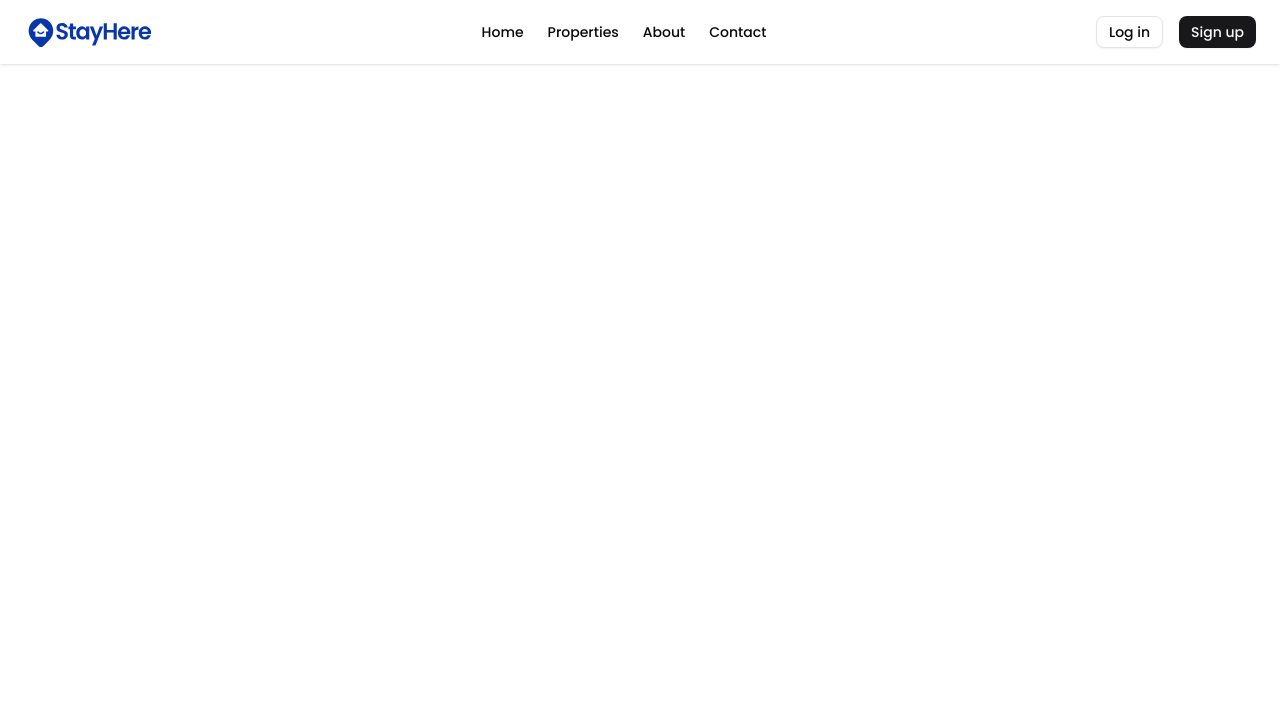
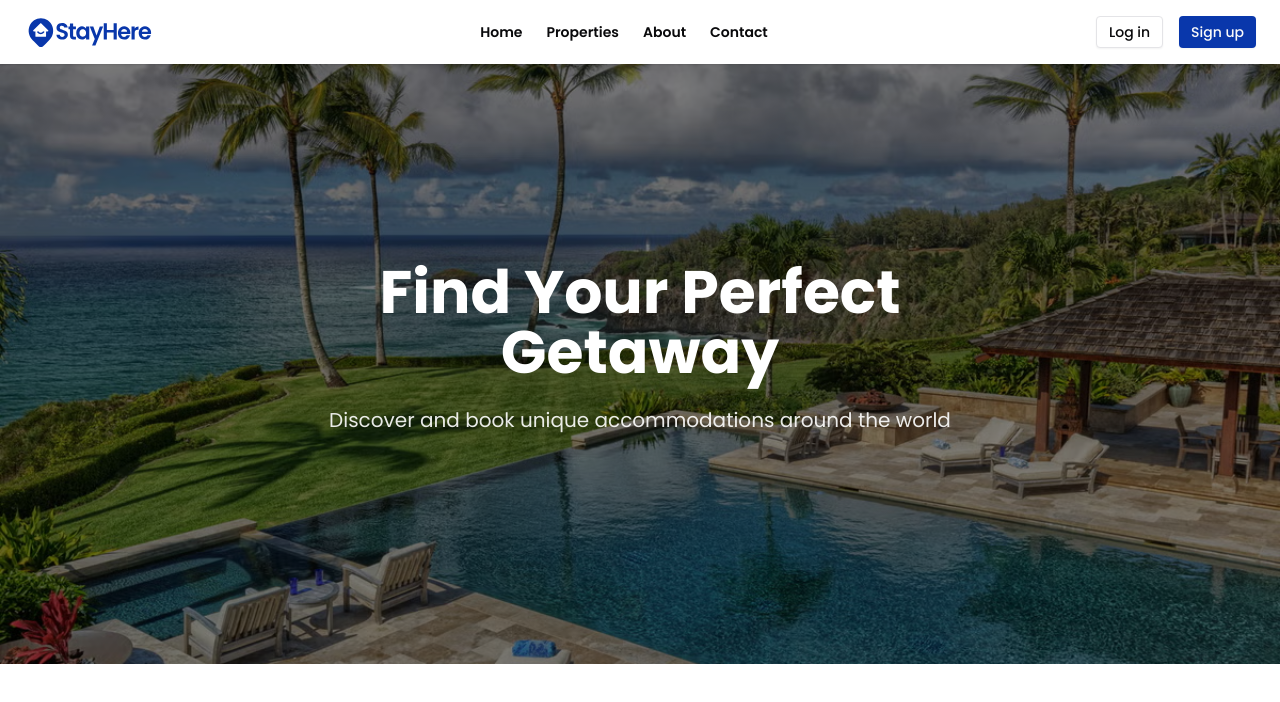
Before and after one commit to diwakarjha554/stayhere, a Next.js app: page / in a window 1280 px wide. Shown: the top 702 px of the page. Built offline with nearby package versions, Linux system fonts and the light colour scheme; no server answers.

Commit message:
added the hero section

```diff
--- a/app/page.tsx
+++ b/app/page.tsx
@@ -1,9 +1,11 @@
+import Hero from "@/components/home/hero";
 import { Header } from "@/components/shared/header";
 
 const page = () => {
   return (
     <main className="min-h-screen">
       <Header />
+      <Hero />
     </main>
   );
 };
--- /dev/null
+++ b/components/home/hero.tsx
@@ -0,0 +1,31 @@
+import Image from 'next/image';
+import React from 'react';
+
+const Hero = () => {
+  return (
+    <section className="relative h-[600px] flex items-center justify-center">
+      <div className="absolute inset-0 z-0">
+        <div className="absolute inset-0 bg-gradient-to-r from-black/50 to-black/50 z-10" />
+        <Image
+          src="/heroBg.avif"
+          alt="Hero Image"
+          fill
+          className="object-cover object-center z-0"
+          priority
+        />
+      </div>
+      <div className="container relative z-20 px-4 md:px-6">
+        <div className="max-w-3xl mx-auto text-center">
+          <h1 className="text-4xl md:text-6xl font-bold text-white mb-6">
+            Find Your Perfect Getaway
+          </h1>
+          <p className="text-xl text-white/90 mb-8">
+            Discover and book unique accommodations around the world
+          </p>
+        </div>
+      </div>
+    </section>
+  );
+};
+
+export default Hero;
--- a/components/shared/header.tsx
+++ b/components/shared/header.tsx
@@ -27,7 +27,7 @@ export function Header() {
   };
 
   return (
-    <header className="bg-white sticky top-0 z-50 shadow-sm">
+    <header className="bg-white sticky top-0 z-50 shadow border-0">
       <div className="mx-auto px-4 md:px-6">
         <div className="flex items-center justify-between h-16">
           <Link href="/" className="flex items-center gap-3">
@@ -42,24 +42,27 @@ export function Header() {
 
           {/* Desktop Navigation */}
           <nav className="hidden md:flex items-center space-x-6">
-            <Link href="/" className="text-sm font-medium hover:text-primary">
+            <Link
+              href="/"
+              className="text-sm font-semibold hover:text-[#0937AB]"
+            >
               Home
             </Link>
             <Link
               href="/properties"
-              className="text-sm font-medium hover:text-primary"
+              className="text-sm font-semibold hover:text-[#0937AB]"
             >
               Properties
             </Link>
             <Link
               href="/about"
-              className="text-sm font-medium hover:text-primary"
+              className="text-sm font-semibold hover:text-[#0937AB]"
             >
               About
             </Link>
             <Link
               href="/contact"
-              className="text-sm font-medium hover:text-primary"
+              className="text-sm font-semibold hover:text-[#0937AB]"
             >
               Contact
             </Link>
@@ -102,12 +105,21 @@ export function Header() {
             ) : (
               <>
                 <Link href="/login">
-                  <Button variant="outline" size="sm">
+                  <Button
+                    variant="outline"
+                    size="sm"
+                    className="rounded hover:cursor-pointer"
+                  >
                     Log in
                   </Button>
                 </Link>
                 <Link href="/signup">
-                  <Button size="sm">Sign up</Button>
+                  <Button
+                    size="sm"
+                    className="bg-[#0937AB] hover:bg-[#0937AB]/90 cursor-pointer rounded"
+                  >
+                    Sign up
+                  </Button>
                 </Link>
               </>
             )}
```
Also changed, not shown: public/heroBg.avif (added).
